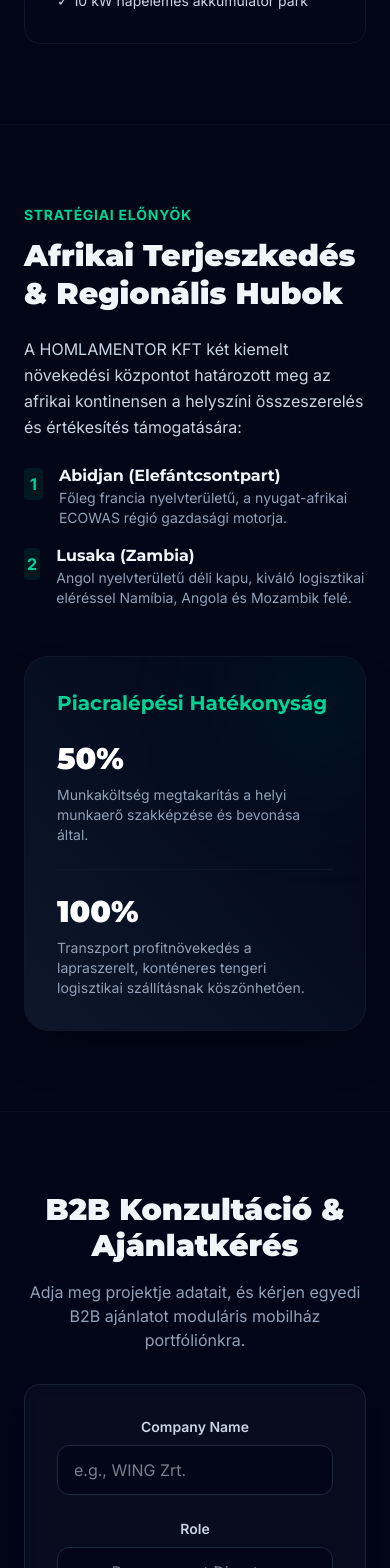
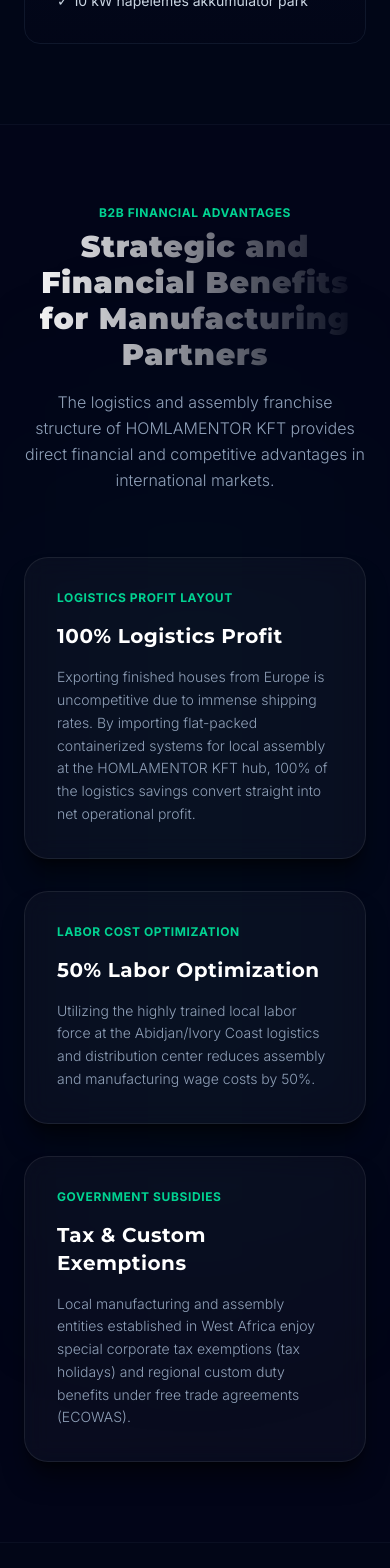
Before and after one commit to pohi99999/homolamentor, a Next.js app: page /en/mobilhaz-projekt in a window 390 px wide. Shown: the part 4900-6468 px from the top of the page. Built offline with nearby package versions, Linux system fonts and the light colour scheme.

Commit message:
Feat: Integrated Strategic B2B Value Block into MobileHome project page

```diff
--- a/src/app/[locale]/mobilhaz-projekt/page.tsx
+++ b/src/app/[locale]/mobilhaz-projekt/page.tsx
@@ -228,6 +228,74 @@
         </div>
       </section>
 
+      {/* Stratégiai és Gazdasági Előnyök a Gyártó Partnerek Számára */}
+      <section className="py-20 px-6 border-t border-slate-900/60 bg-slate-950/60 relative">
+        {/* Háttér fénydekoráció */}
+        <div className="absolute top-1/2 left-1/2 -translate-x-1/2 -translate-y-1/2 w-[60%] h-[60%] rounded-full bg-emerald-500/5 blur-[130px] pointer-events-none" />
+
+        <div className="max-w-7xl mx-auto relative z-10">
+          <div className="text-center mb-16">
+            <span className="text-emerald-400 font-bold text-xs uppercase tracking-wider block mb-2">B2B Financial Advantages</span>
+            <h2 className="text-3xl sm:text-4xl font-black tracking-wide mb-4 [text-wrap:balance] bg-gradient-to-r from-white to-slate-350 bg-clip-text text-transparent">
+              {t('b2bTitle')}
+            </h2>
+            <p className="text-slate-400 max-w-2xl mx-auto font-light leading-relaxed">
+              {t('b2bSubtitle')}
+            </p>
+          </div>
+
+          <div className="grid grid-cols-1 md:grid-cols-3 gap-8">
+            {/* Kártya 1 */}
+            <div
+              className="p-8 rounded-3xl shadow-xl shadow-black/50 hover:shadow-black/70 transition-all duration-300 flex flex-col justify-between"
+              style={{
+                background: 'rgba(255, 255, 255, 0.03)',
+                backdropFilter: 'blur(12px)',
+                border: '1px solid rgba(255, 255, 255, 0.08)'
+              }}
+            >
+              <div>
+                <span className="text-emerald-400 font-bold text-xs uppercase tracking-wider block mb-4">Logistics Profit Layout</span>
+                <h3 className="text-xl font-bold text-white mb-4 tracking-wide">{t('b2bCard1Title')}</h3>
+                <p className="text-slate-400 text-sm font-light leading-relaxed">{t('b2bCard1Desc')}</p>
+              </div>
+            </div>
+
+            {/* Kártya 2 */}
+            <div
+              className="p-8 rounded-3xl shadow-xl shadow-black/50 hover:shadow-black/70 transition-all duration-300 flex flex-col justify-between"
+              style={{
+                background: 'rgba(255, 255, 255, 0.03)',
+                backdropFilter: 'blur(12px)',
+                border: '1px solid rgba(255, 255, 255, 0.08)'
+              }}
+            >
+              <div>
+                <span className="text-emerald-400 font-bold text-xs uppercase tracking-wider block mb-4">Labor Cost Optimization</span>
+                <h3 className="text-xl font-bold text-white mb-4 tracking-wide">{t('b2bCard2Title')}</h3>
+                <p className="text-slate-400 text-sm font-light leading-relaxed">{t('b2bCard2Desc')}</p>
+              </div>
+            </div>
+
+            {/* Kártya 3 */}
+            <div
+              className="p-8 rounded-3xl shadow-xl shadow-black/50 hover:shadow-black/70 transition-all duration-300 flex flex-col justify-between"
+              style={{
+                background: 'rgba(255, 255, 255, 0.03)',
+                backdropFilter: 'blur(12px)',
+                border: '1px solid rgba(255, 255, 255, 0.08)'
+              }}
+            >
+              <div>
+                <span className="text-emerald-400 font-bold text-xs uppercase tracking-wider block mb-4">Government Subsidies</span>
+                <h3 className="text-xl font-bold text-white mb-4 tracking-wide">{t('b2bCard3Title')}</h3>
+                <p className="text-slate-400 text-sm font-light leading-relaxed">{t('b2bCard3Desc')}</p>
+              </div>
+            </div>
+          </div>
+        </div>
+      </section>
+
       {/* Globális & Afrikai Piacnyitási előnyök */}
       <section className="py-20 px-6 border-t border-slate-900/60 bg-slate-950/20 relative">
         <div className="max-w-7xl mx-auto">
--- a/src/messages/de.json
+++ b/src/messages/de.json
@@ -137,7 +137,15 @@
     "feature2Title": "50% Einsparung bei den Arbeitskosten",
     "feature2Desc": "Nutzung lokaler Arbeitskräfte in westafrikanischen (Abidjan) und südafrikanischen (Lusaka) Montagezentren.",
     "feature3Title": "100% Transportgewinn",
-    "feature3Desc": "Hochgradig optimiertes Versandvolumen von flach verpackten Moduleinheiten, die vor Ort montiert werden."
+    "feature3Desc": "Hochgradig optimiertes Versandvolumen von flach verpackten Moduleinheiten, die vor Ort montiert werden.",
+    "b2bTitle": "Strategische und wirtschaftliche Vorteile für Herstellungspartner",
+    "b2bSubtitle": "Die Logistik- und Montage-Franchisestruktur der HOMLAMENTOR KFT bietet direkte finanzielle und wettbewerbliche Vorteile auf internationalen Märkten.",
+    "b2bCard1Title": "100% Logistikgewinn",
+    "b2bCard1Desc": "Der Export von fertigen Häusern aus Europa ist aufgrund der extrem hohen Frachtraten nicht wettbewerbsfähig. Durch den Import von flach verpackten, containerisierten Systemen zur lokalen Montage im Hub der HOMLAMENTOR KFT wandeln sich 100% der Logistikeinsparungen direkt in operativen Nettogewinn um.",
+    "b2bCard2Title": "50% Lohnkosten-Optimierung",
+    "b2bCard2Desc": "Die Nutzung hochqualifizierter lokaler Arbeitskräfte im Logistik- und Vertriebszentrum in Abidjan/Elfenbeinküste reduziert die Montage- und Herstellungslöhne um 50%.",
+    "b2bCard3Title": "Steuer- & Zollvergünstigungen",
+    "b2bCard3Desc": "Lokale Produktions- und Montageunternehmen in Westafrika genießen besondere Körperschaftsteuerbefreiungen (Steuerferien) und regionale Zollvorteile im Rahmen von Freihandelsabkommen (ECOWAS)."
   },
   "MobileHomeForm": {
     "companyNameLabel": "Firmenname",
--- a/src/messages/en.json
+++ b/src/messages/en.json
@@ -137,7 +137,15 @@
     "feature2Title": "50% Labor Cost Savings",
     "feature2Desc": "Utilizing local workforce in West African (Abidjan) and Southern African (Lusaka) assembly hubs.",
     "feature3Title": "100% Transport Profit",
-    "feature3Desc": "Highly optimized shipping volume of flat-packed modular units assembled locally."
+    "feature3Desc": "Highly optimized shipping volume of flat-packed modular units assembled locally.",
+    "b2bTitle": "Strategic and Financial Benefits for Manufacturing Partners",
+    "b2bSubtitle": "The logistics and assembly franchise structure of HOMLAMENTOR KFT provides direct financial and competitive advantages in international markets.",
+    "b2bCard1Title": "100% Logistics Profit",
+    "b2bCard1Desc": "Exporting finished houses from Europe is uncompetitive due to immense shipping rates. By importing flat-packed containerized systems for local assembly at the HOMLAMENTOR KFT hub, 100% of the logistics savings convert straight into net operational profit.",
+    "b2bCard2Title": "50% Labor Optimization",
+    "b2bCard2Desc": "Utilizing the highly trained local labor force at the Abidjan/Ivory Coast logistics and distribution center reduces assembly and manufacturing wage costs by 50%.",
+    "b2bCard3Title": "Tax & Custom Exemptions",
+    "b2bCard3Desc": "Local manufacturing and assembly entities established in West Africa enjoy special corporate tax exemptions (tax holidays) and regional custom duty benefits under free trade agreements (ECOWAS)."
   },
   "MobileHomeForm": {
     "companyNameLabel": "Company Name",
--- a/src/messages/hu.json
+++ b/src/messages/hu.json
@@ -137,7 +137,15 @@
     "feature2Title": "50% Munkaköltség Megtakarítás",
     "feature2Desc": "Az afrikai (Abidjan és Lusaka) összeszerelő üzemek helyi munkaerejének bevonásával.",
     "feature3Title": "100% Transzport Profit",
-    "feature3Desc": "A lapraszerelt, helyszínen felállított moduláris házak szállítási hatékonysága révén."
+    "feature3Desc": "A lapraszerelt, helyszínen felállított moduláris házak szállítási hatékonysága révén.",
+    "b2bTitle": "Stratégiai és Gazdasági Előnyök a Gyártó Partnerek Számára",
+    "b2bSubtitle": "A HOMLAMENTOR KFT logisztikai és összeszerelési franchise struktúrája közvetlen pénzügyi és versenyképességi előnyt biztosít a nemzetközi piacon.",
+    "b2bCard1Title": "100% Logisztikai Profit",
+    "b2bCard1Desc": "Kész házak exportálása Európából a rendkívül magas tengeri fuvardíjak miatt nem versenyképes. A lapraszerelt, konténerizált rendszerek importálásával és a HOMLAMENTOR KFT helyi központjaiban történő összeszerelésével a logisztikai megtakarítás 100%-a közvetlenül nettó működési profittá válik.",
+    "b2bCard2Title": "50%-os Bérköltség-Optimalizáció",
+    "b2bCard2Desc": "A nyugat-afrikai (pl. Abidjan, Elefántcsontpart) logisztikai és elosztó központunkban a magasan képzett helyi munkaerő alkalmazása drasztikusan, mintegy 50%-kal csökkenti az összeszerelési és gyártási bérköltségeket.",
+    "b2bCard3Title": "Szigorú Adókedvezmények",
+    "b2bCard3Desc": "A Nyugat-Afrikában helyben alapított gyártó és összeszerelő entitások különleges társasági adómentességekben (tax holidays), valamint a regionális szabadkereskedelmi megállapodásokból (ECOWAS) adódó teljes vámmentességben részesülnek."
   },
   "MobileHomeForm": {
     "companyNameLabel": "Cég neve",
```
Also changed, not shown: 2 other files (tests, documents, lock files or other folders).
